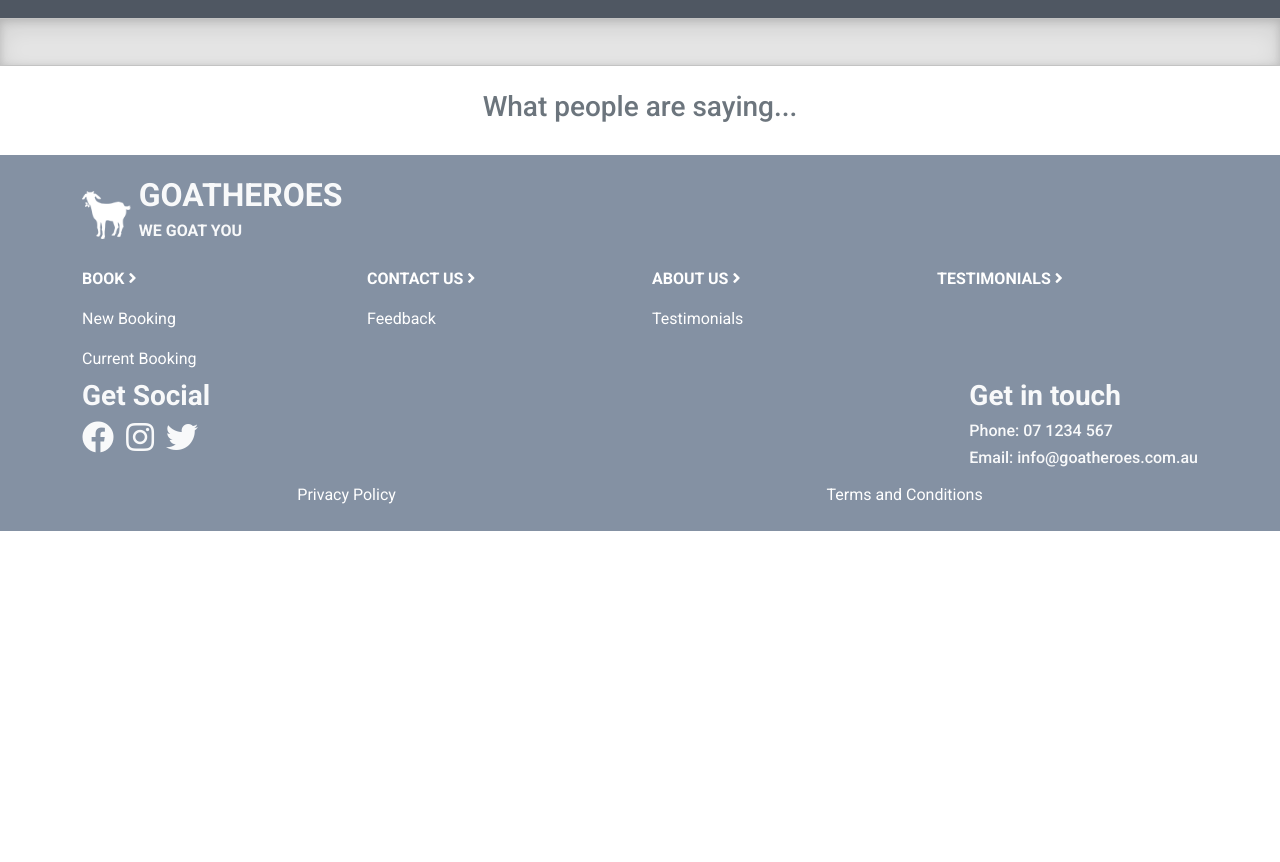
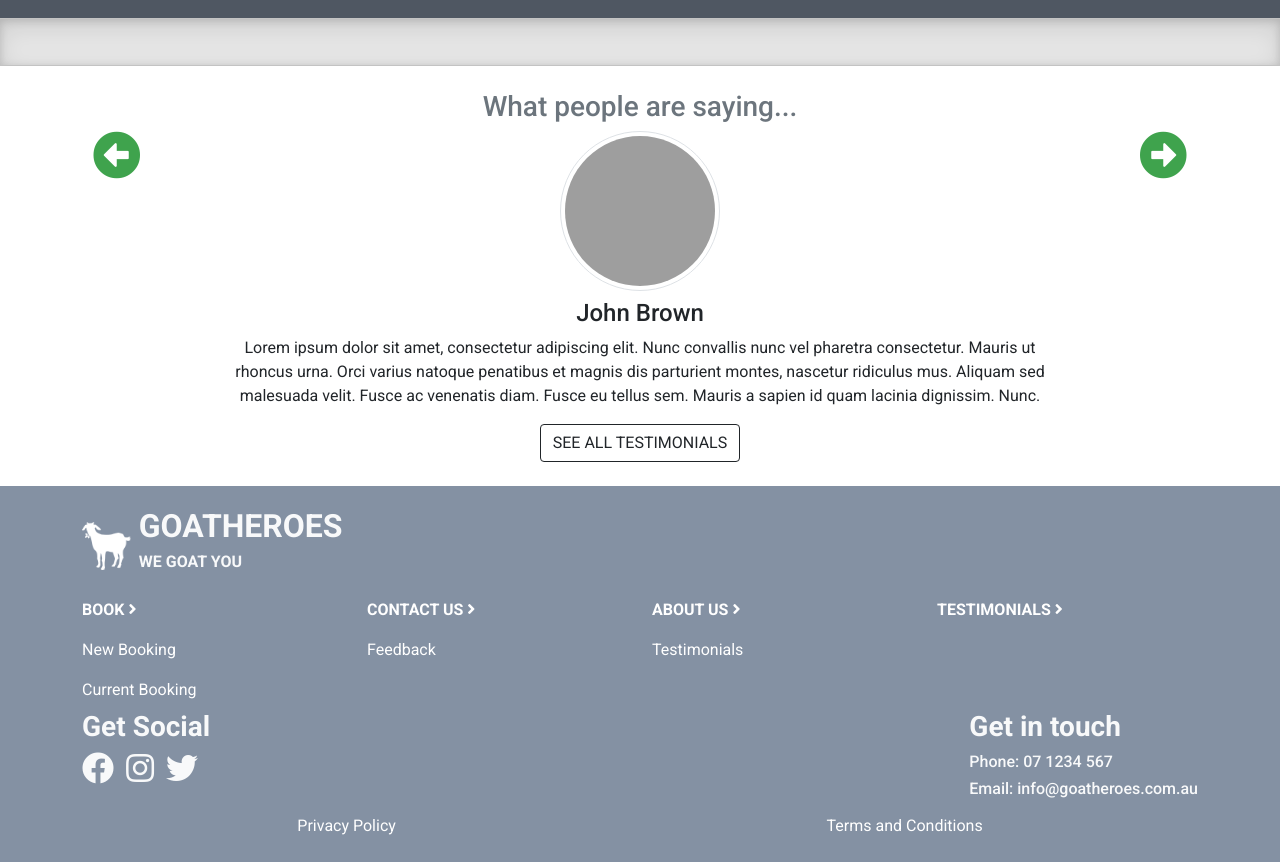
Before and after one commit to cholnhial/GoatHeroes, a plain HTML site: page index.html in a window 1280 px wide. Shown: the part 1140-2002 px from the top of the page. Before the commit the page ends 1671 px from the top, so only its background shows below. Drawn offline with Linux system fonts and the light colour scheme; grey boxes are pictures that could not be loaded.

Commit message:
add testimonials widget

```diff
--- a/css/main.css
+++ b/css/main.css
@@ -50,6 +50,10 @@
     left: 5rem;
 }
 
+.tbutton:hover {
+    font-size: 4em;
+}
+
 .banner {
     background: url('../img/banner.png') no-repeat center center;
     background-size: cover;
--- a/index.html
+++ b/index.html
@@ -115,6 +115,26 @@ it appropriate as I have experience using it.
   <div class="section-divider"></div>
   <div  class="container-fluid p-4 text-center">
     <h3 class="text-light text-muted">What people are saying...</h3>
+    <div class="row">
+      <div class="col-2">
+          <i id="tbutton-prev" class="fas tbutton text-green fa-3x fa-arrow-alt-circle-left"></i>
+      </div>
+      <div class="col-8">
+        <div id="tcontent-container" class="row align-items-center">
+          <div class="col-12 justify-content-center">
+              <img id="tavatar" src="https://i.pravatar.cc/150?img=51" class="mb-2 img-thumbnail rounded-circle"/>
+              <h4 id="tname">John Brown</h4>
+          </div>
+          <div class="col-12">
+            <p id="ttext">Lorem ipsum dolor sit amet, consectetur adipiscing elit. Nunc convallis nunc vel pharetra consectetur. Mauris ut rhoncus urna. Orci varius natoque penatibus et magnis dis parturient montes, nascetur ridiculus mus. Aliquam sed malesuada velit. Fusce ac venenatis diam. Fusce eu tellus sem. Mauris a sapien id quam lacinia dignissim. Nunc.</p>
+          </div>
+        </div>
+        <a href="#" class="btn btn-md btn-outline-dark">SEE ALL TESTIMONIALS</a>
+      </div>
+      <div class="col-2">
+        <i id="tbutton-next" class="fas tbutton text-green fa-3x fa-arrow-alt-circle-right"></i>
+      </div>
+    </div>
   </div>
 </main>
 
--- a/js/main.js
+++ b/js/main.js
@@ -0,0 +1,15 @@
+
+function handleTestimonialControls () {
+    $('#tbutton-next').on('click', function() {
+        console.log("Clicked next");
+    });
+    $('#tbutton-prev').on('click', function() {
+        console.log("Clicked prev");
+    })
+}
+$(document).ready(() => {
+
+    // connect events
+    handleTestimonialControls();
+
+});
```
Also changed, not shown: data/data.json (added, +9 -0 lines).
